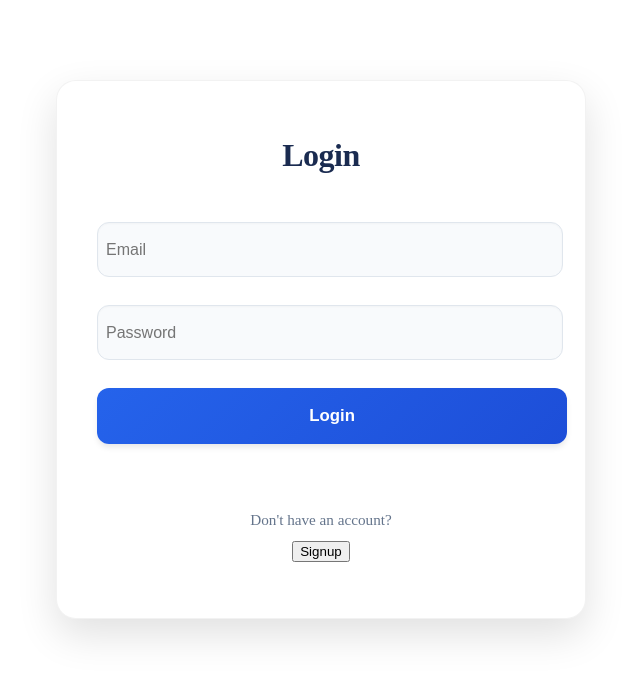
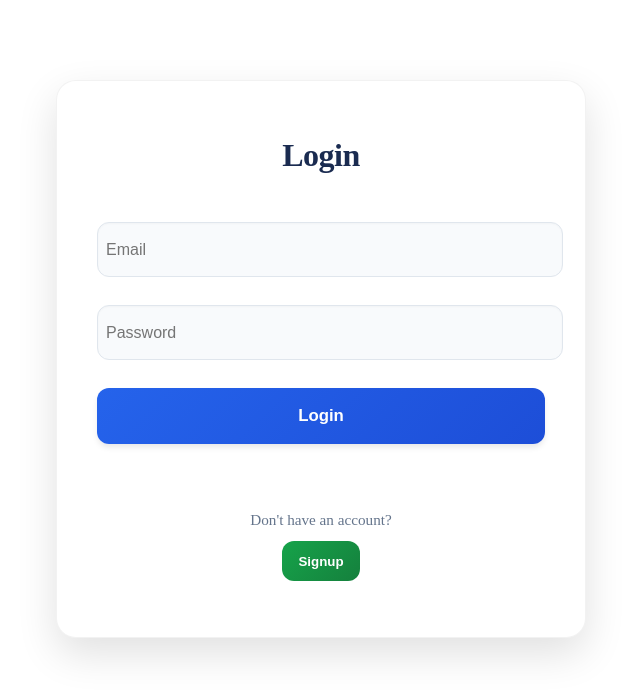
Before and after one commit to r6778g/library-recommendation-system, a React (Create React App) app in the folder frontend/: page / in a window 1280 px wide. Shown: the top 696 px of the page, without its empty margins (319-959 px from the left). Built offline with nearby package versions, Linux system fonts and the light colour scheme.

Commit message:
Update Login.css

```diff
--- a/frontend/src/Components/Login.css
+++ b/frontend/src/Components/Login.css
@@ -1,62 +1,67 @@
 /* ===== MODERN LOGIN FORM ===== */
 .login-form {
   background: white;
-  padding: 3.5rem 2.5rem; /* More spacious padding */
-  border-radius: 1.25rem; /* Increased rounded corners */
-  box-shadow: 0 1rem 2.5rem rgba(0, 0, 0, 0.12); /* Softer, more natural shadow */
+  padding: 3.5rem 2.5rem;
+  border-radius: 1.25rem;
+  box-shadow: 0 1rem 2.5rem rgba(0, 0, 0, 0.12);
   width: 100%;
-  max-width: 28rem; /* Optimal reading width */
-  margin: 5rem auto; /* More vertical spacing */
+  max-width: 28rem;
+  margin: 5rem auto;
   display: flex;
   flex-direction: column;
-  gap: 1.75rem; /* Comfortable spacing between elements */
+  gap: 1.75rem;
   text-align: center;
-  border: 1px solid rgba(0, 0, 0, 0.05); /* Subtle border for depth */
+  border: 1px solid rgba(0, 0, 0, 0.05);
+  animation: fadeIn 0.4s ease-out forwards;
 }
 
 /* Form Title */
 .login-form h2 {
-  margin: 0 0 1.25rem 0; /* Better vertical rhythm */
+  margin: 0 0 1.25rem 0;
   font-size: 2rem;
   font-weight: 700;
-  color: #1a2b50; /* Darker for better contrast */
+  color: #1a2b50;
   letter-spacing: -0.5px;
 }
 
-/* Input Fields - Modern Style */
+/* Input Fields */
 .login-form input {
   width: 100%;
-  padding: 1.1rem 0.5rem; /* Generous padding */
-  border: 1px solid #e0e6ed; /* Softer border */
-  border-radius: 0.75rem; /* More rounded */
+  padding: 1.1rem 0.5rem;
+  border: 1px solid #e0e6ed;
+  border-radius: 0.75rem;
   font-size: 1rem;
-  transition: all 0.25s cubic-bezier(0.4, 0, 0.2, 1); /* Smooth transition */
-  background-color: #f8fafc; /* Very light background */
+  transition: all 0.25s cubic-bezier(0.4, 0, 0.2, 1);
+  background-color: #f8fafc;
   box-shadow: inset 0 1px 2px rgba(0, 0, 0, 0.03);
 }
 
 .login-form input:focus {
-  border-color: #3b82f6; /* Bright blue focus */
+  border-color: #3b82f6;
   outline: none;
   box-shadow: 0 0 0 3px rgba(59, 130, 246, 0.15);
   background-color: #ffffff;
 }
 
-/* Primary Button - Blue Gradient */
+/* Primary Button */
 .login-form button[type="submit"] {
-  width: 105%;
-  padding: 1.1rem 1rem;  /* Comfortable tap target */
-  background: linear-gradient(135deg, #2563eb, #1d4ed8); /* Professional blue */
+  width: 100%;
+  padding: 1.1rem 1rem;
+  background: linear-gradient(135deg, #2563eb, #1d4ed8);
   color: white;
   font-size: 1.05rem;
   font-weight: 800;
   border: none;
-  border-radius: 0.75rem; /* Matches inputs */
+  border-radius: 0.75rem;
   cursor: pointer;
   transition: all 0.25s ease, transform 0.1s ease;
   box-shadow: 0 4px 6px -1px rgba(0, 0, 0, 0.1);
 }
 
+.login-form button[type="submit"]:hover {
+  background: linear-gradient(135deg, #1d4ed8, #1e40af);
+  transform: scale(1.03);
+}
 
 .login-form button[type="submit"]:active {
   transform: translateY(0);
@@ -67,27 +72,29 @@
   margin-top: 1.5rem;
   text-align: center;
   font-size: 0.95rem;
-  color: #64748b; /* Subdued text */
+  color: #64748b;
 }
 
 .signup-link p {
   margin-bottom: 0.75rem;
 }
 
-/* Secondary Button - Green Gradient */
+/* Signup Button (Secondary Action) */
+.signup-link button {
+  padding: 0.8rem 1rem;
+  background: linear-gradient(135deg, #16a34a, #15803d);
+  color: white;
+  border: none;
+  border-radius: 0.75rem;
+  cursor: pointer;
+  font-weight: 700;
+  transition: all 0.25s ease;
+}
 
-
-.signup-link .signup-button:hover {
+.signup-link button:hover {
   background: linear-gradient(135deg, #15803d, #166534);
   transform: scale(1.05);
   box-shadow: 0 6px 10px -1px rgba(0, 0, 0, 0.15);
-}
-
-
-.signup-link button:hover {
-  background: linear-gradient(135deg, #15803d, #166534); /* Darker gradient */
-  box-shadow: 0 10px 15px -3px rgba(0, 0, 0, 0.1);
-  transform: translateY(-1px);
 }
 
 .signup-link button:active {
@@ -95,12 +102,12 @@
 }
 
 /* Error Message */
-.login-form p[style*="color: red"] {
+.login-form p.error-message {
   margin: -0.5rem 0 0.5rem 0;
   padding: 0;
   font-size: 0.9rem;
   font-weight: 500;
-  color: #dc2626 !important; /* Better error red */
+  color: #dc2626;
 }
 
 /* Responsive Design */
@@ -116,12 +123,8 @@
   }
 }
 
-/* Animation Enhancements */
+/* Fade-in Animation */
 @keyframes fadeIn {
   from { opacity: 0; transform: translateY(10px); }
   to { opacity: 1; transform: translateY(0); }
 }
-
-.login-form {
-  animation: fadeIn 0.4s ease-out forwards;
-}
```
